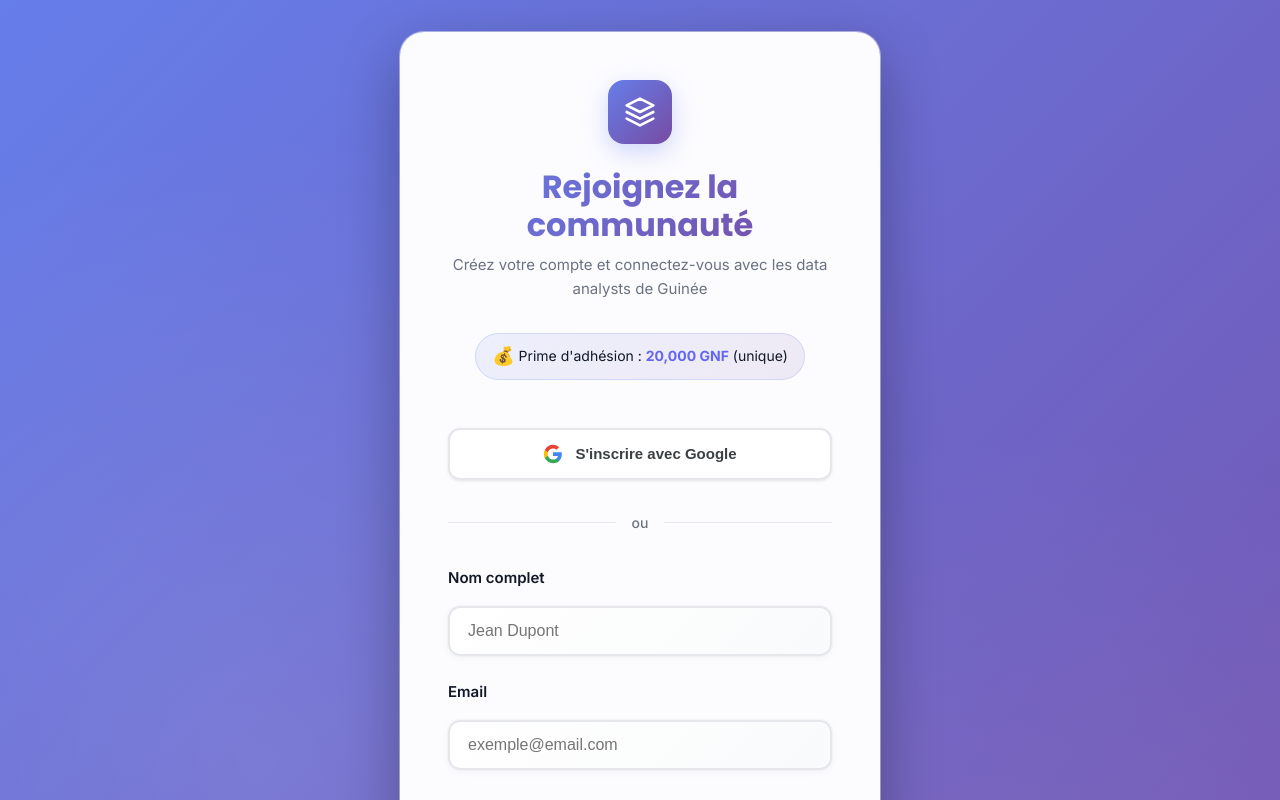
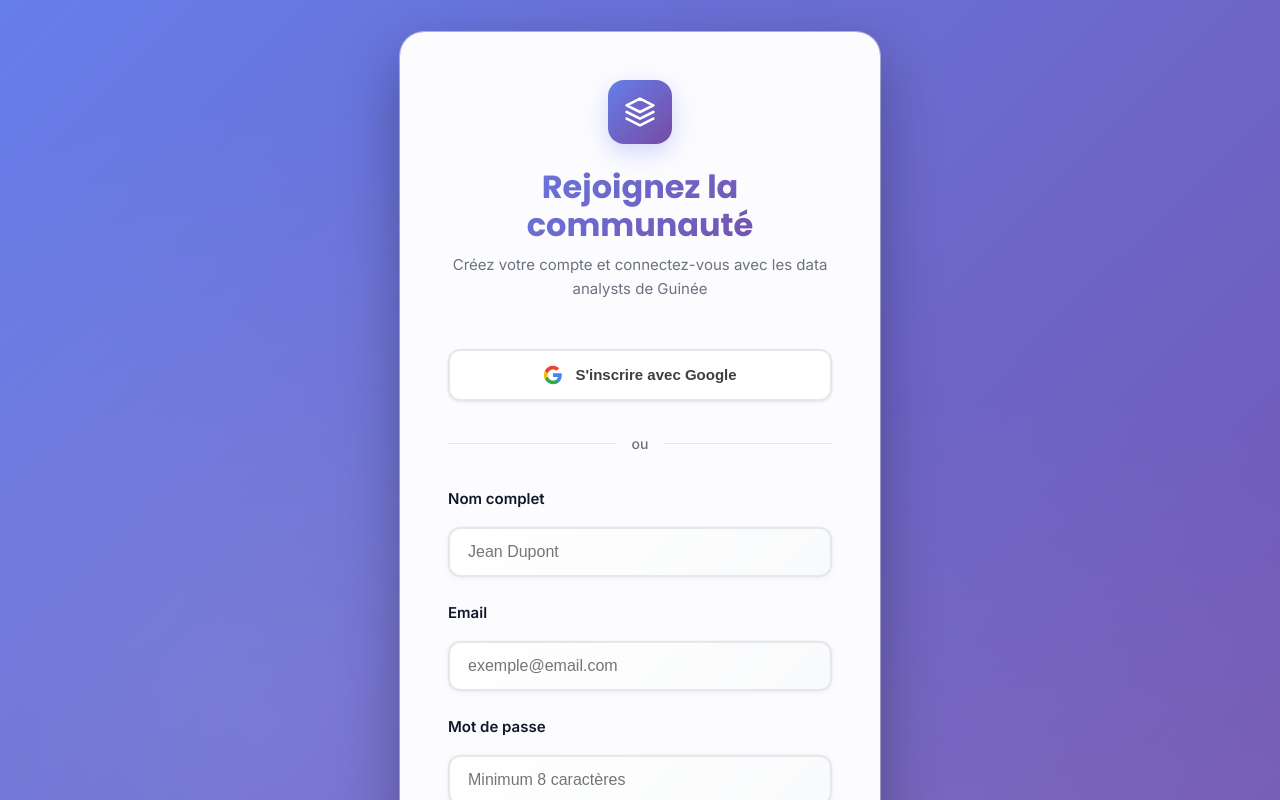
Before and after one commit to SenyDelamou/frontendAnalystes, a React (Vite) app: page /signup in a window 1280 px wide. Shown: the top 800 px of the page. Built offline with nearby package versions, Linux system fonts and the light colour scheme.

Commit message:
frontend

```diff
--- a/src/pages/Auth.css
+++ b/src/pages/Auth.css
@@ -46,28 +46,6 @@
 .auth-header {
   text-align: center;
   margin-bottom: var(--spacing-2xl);
-}
-
-.membership-fee-badge {
-  display: inline-flex;
-  align-items: center;
-  gap: var(--spacing-xs);
-  margin-top: var(--spacing-md);
-  padding: var(--spacing-sm) var(--spacing-md);
-  background: linear-gradient(135deg, rgba(102, 126, 234, 0.1) 0%, rgba(118, 75, 162, 0.1) 100%);
-  border: 1px solid rgba(102, 126, 234, 0.2);
-  border-radius: var(--radius-full);
-  font-size: 0.875rem;
-  color: var(--text-primary);
-}
-
-.membership-fee-badge .fee-icon {
-  font-size: 1.125rem;
-}
-
-.membership-fee-badge strong {
-  color: var(--primary);
-  font-weight: 700;
 }
 
 .auth-logo {
--- a/src/pages/Signup.jsx
+++ b/src/pages/Signup.jsx
@@ -2,7 +2,6 @@ import { useState } from 'react'
 import { Link, useNavigate } from 'react-router-dom'
 import { useAuth } from '../context/AuthContext'
 import ExpertiseQuestionnaire from '../components/ExpertiseQuestionnaire'
-import PaymentModal from '../components/PaymentModal'
 import './Auth.css'
 
 const Signup = () => {
@@ -17,13 +16,8 @@ const Signup = () => {
   const [showQuestionnaire, setShowQuestionnaire] = useState(false)
   const [questionnaireAnswers, setQuestionnaireAnswers] = useState(null)
   const [pendingExpertiseLevel, setPendingExpertiseLevel] = useState('')
-  const [showPaymentModal, setShowPaymentModal] = useState(false)
-  const [paymentData, setPaymentData] = useState(null)
   const { login } = useAuth()
   const navigate = useNavigate()
-
-  // Montant de la prime d'adhésion en GNF
-  const MEMBERSHIP_FEE = 20000
 
   const handleChange = (e) => {
     const { name, value } = e.target
@@ -84,19 +78,11 @@ const Signup = () => {
       return
     }
 
-    // Ouvrir le modal de paiement avant de créer le compte
-    setShowPaymentModal(true)
+    // Créer directement le compte sans paiement
+    createUserAccount()
   }
 
-  const handlePaymentSuccess = (paymentInfo) => {
-    setPaymentData(paymentInfo)
-    setShowPaymentModal(false)
-
-    // Maintenant créer le compte après paiement réussi
-    createUserAccount(paymentInfo)
-  }
-
-  const createUserAccount = (paymentInfo) => {
+  const createUserAccount = () => {
     // Check if admin email (for demo purposes)
     const isAdminEmail = formData.email.toLowerCase().includes('admin') || formData.email === 'admin@dataanalysts.gn'
     const userData = {
@@ -108,22 +94,13 @@ const Signup = () => {
       role: isAdminEmail ? 'admin' : 'user',
       expertiseLevel: formData.expertiseLevel || 'Débutant',
       questionnaireAnswers: questionnaireAnswers || null,
-      joinedAt: new Date().toISOString(),
-      paymentStatus: 'paid',
-      paymentData: paymentInfo,
-      membershipFee: MEMBERSHIP_FEE,
-      membershipDate: new Date().toISOString()
+      joinedAt: new Date().toISOString()
     }
 
-    // Sauvegarder les données de paiement dans localStorage (pour la démo)
-    const payments = JSON.parse(localStorage.getItem('payments') || '[]')
-    payments.push({
-      userId: userData.id,
-      ...paymentInfo,
-      userEmail: formData.email,
-      userName: formData.name
-    })
-    localStorage.setItem('payments', JSON.stringify(payments))
+    // Sauvegarder l'utilisateur dans localStorage
+    const users = JSON.parse(localStorage.getItem('users') || '[]')
+    users.push(userData)
+    localStorage.setItem('users', JSON.stringify(users))
 
     login(userData)
     navigate('/dashboard')
@@ -131,17 +108,10 @@ const Signup = () => {
 
   const handleGoogleSignup = () => {
     setError('')
-    // Pour Google Signup, on doit aussi payer la prime d'adhésion
     // Note: Dans une vraie app, on récupérerait les données Google d'abord
-    // Pour la démo, on simule directement le paiement puis la création du compte
-    setShowPaymentModal(true)
-  }
+    // Pour la démo, on simule directement la création du compte
 
-  const handleGooglePaymentSuccess = (paymentInfo) => {
-    setPaymentData(paymentInfo)
-    setShowPaymentModal(false)
-
-    // Créer le compte Google après paiement
+    // Créer le compte Google directement
     const userData = {
       id: Date.now(),
       name: 'Utilisateur Google',
@@ -149,22 +119,13 @@ const Signup = () => {
       avatar: 'https://ui-avatars.com/api/?name=Google+User&background=667eea&color=fff',
       bio: '',
       expertiseLevel: 'Débutant',
-      joinedAt: new Date().toISOString(),
-      paymentStatus: 'paid',
-      paymentData: paymentInfo,
-      membershipFee: MEMBERSHIP_FEE,
-      membershipDate: new Date().toISOString()
+      joinedAt: new Date().toISOString()
     }
 
-    // Sauvegarder les données de paiement
-    const payments = JSON.parse(localStorage.getItem('payments') || '[]')
-    payments.push({
-      userId: userData.id,
-      ...paymentInfo,
-      userEmail: userData.email,
-      userName: userData.name
-    })
-    localStorage.setItem('payments', JSON.stringify(payments))
+    // Sauvegarder l'utilisateur dans localStorage
+    const users = JSON.parse(localStorage.getItem('users') || '[]')
+    users.push(userData)
+    localStorage.setItem('users', JSON.stringify(users))
 
     login(userData)
     navigate('/dashboard')
@@ -181,10 +142,6 @@ const Signup = () => {
           </div>
           <h1>Rejoignez la communauté</h1>
           <p>Créez votre compte et connectez-vous avec les data analysts de Guinée</p>
-          <div className="membership-fee-badge">
-            <span className="fee-icon">💰</span>
-            <span>Prime d'adhésion : <strong>20,000 GNF</strong> (unique)</span>
-          </div>
         </div>
 
         {error && (
@@ -322,24 +279,6 @@ const Signup = () => {
           onCancel={handleQuestionnaireCancel}
         />
       )}
-
-      <PaymentModal
-        isOpen={showPaymentModal}
-        onClose={() => {
-          setShowPaymentModal(false)
-          // Si l'utilisateur annule le paiement Google, on ne fait rien
-        }}
-        onSuccess={(paymentInfo) => {
-          // Vérifier si c'est un paiement Google ou normal
-          if (formData.email) {
-            handlePaymentSuccess(paymentInfo)
-          } else {
-            handleGooglePaymentSuccess(paymentInfo)
-          }
-        }}
-        amount={MEMBERSHIP_FEE}
-        currency="GNF"
-      />
     </div>
   )
 }
```
